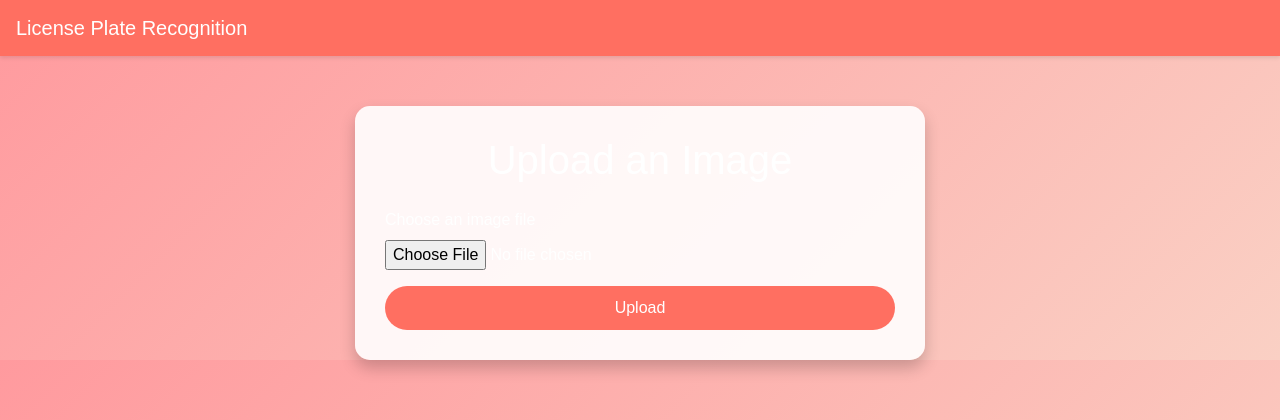
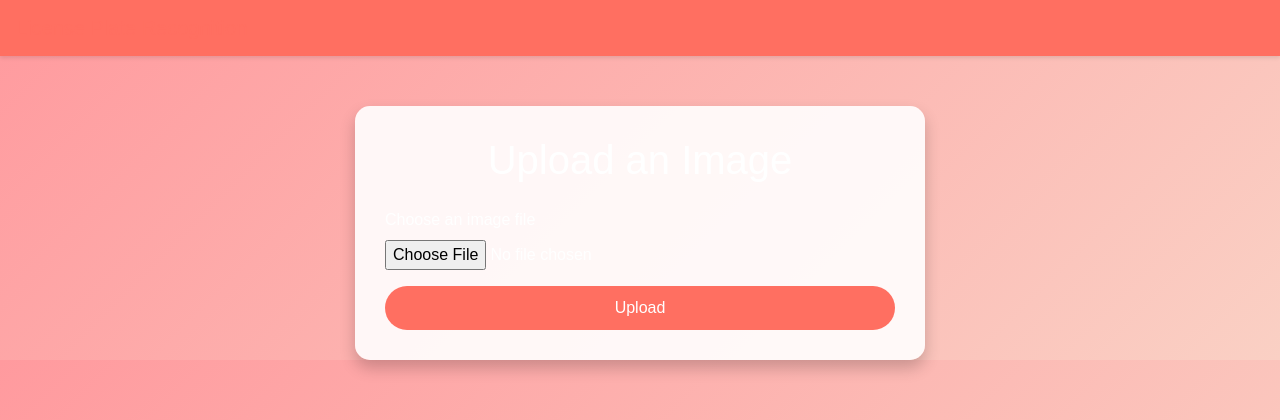
Before and after one commit to Sriaparna/License_Plate_Recognition_Project, a Flask app: page / in a window 1280 px wide. Shown: the top 420 px of the page. Run offline with Flask 3, Linux system fonts and the light colour scheme; some libraries are stand-ins or nearby versions.

Commit message:
Initial commit

```diff
--- a/templates/index.html
+++ b/templates/index.html
@@ -16,7 +16,7 @@
             box-shadow: 0 2px 4px rgba(0, 0, 0, 0.1);
         }
         .navbar-brand {
-            color: #ffffff !important;
+            color: #ff6f61 !important;
         }
         .container {
             margin-top: 50px;
```
